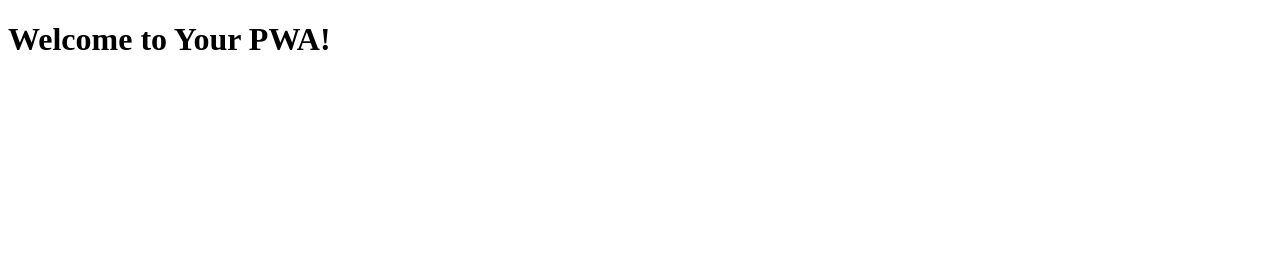
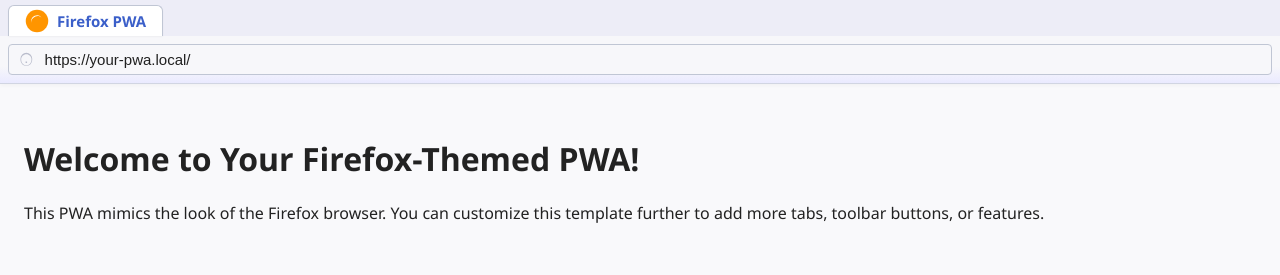
Before and after one commit to Draconianshard-python/my-pwa, a plain HTML site: page index.html in a window 1280 px wide. Drawn offline with Linux system fonts and the light colour scheme.

Commit message:
Update index.html

```diff
--- a/index.html
+++ b/index.html
@@ -4,10 +4,96 @@
     <meta charset="UTF-8">
     <meta name="viewport" content="width=device-width, initial-scale=1.0">
     <link rel="manifest" href="manifest.json">
-    <title>Your PWA</title>
+    <title>Firefox PWA</title>
+    <style>
+        body {
+            margin: 0;
+            font-family: "Segoe UI", "Arial", sans-serif;
+            background: #f9f9fb;
+            color: #222;
+        }
+        .browser-chrome {
+            background: linear-gradient(to bottom, #f7f7fa 80%, #eaeaff 100%);
+            box-shadow: 0 2px 4px rgba(0,0,0,0.03);
+            border-bottom: 1px solid #d1d5e2;
+        }
+        .tab-bar {
+            display: flex;
+            height: 36px;
+            align-items: end;
+            padding: 0 8px;
+            background: #ededf7;
+        }
+        .tab {
+            height: 30px;
+            background: #fff;
+            border-radius: 6px 6px 0 0;
+            margin-right: 4px;
+            padding: 0 16px;
+            display: flex;
+            align-items: center;
+            font-size: 15px;
+            border: 1px solid #c0c6d4;
+            border-bottom: none;
+            box-shadow: 0 1px 2px rgba(0,0,0,0.04);
+            cursor: pointer;
+        }
+        .tab.active {
+            background: #fff;
+            font-weight: bold;
+            color: #3b5fc9;
+        }
+        .address-bar {
+            display: flex;
+            align-items: center;
+            background: #f7f7fa;
+            border: 1px solid #c0c6d4;
+            border-radius: 4px;
+            margin: 8px;
+            padding: 5px 10px;
+        }
+        .address-bar input {
+            width: 100%;
+            border: none;
+            background: transparent;
+            font-size: 15px;
+            outline: none;
+            color: #212121;
+        }
+        .content {
+            padding: 32px 24px;
+        }
+        .firefox-logo {
+            width: 24px;
+            height: 24px;
+            margin-right: 8px;
+        }
+    </style>
 </head>
 <body>
-    <h1>Welcome to Your PWA!</h1>
+    <div class="browser-chrome">
+        <div class="tab-bar">
+            <div class="tab active">
+                <!-- Optionally put a favicon here -->
+                <svg class="firefox-logo" viewBox="0 0 32 32" fill="none">
+                  <circle cx="16" cy="16" r="15" fill="#ff9500"/>
+                  <path d="M8 19c0-8 10-13 14-7-1-3-5-5-9-3-5 2-5 7-5 10z" fill="#fff"/>
+                </svg>
+                Firefox PWA
+            </div>
+            <!-- Add more tabs if desired -->
+        </div>
+        <div class="address-bar">
+            <svg style="width:18px;height:18px;margin-right:6px;" fill="#babdcc" viewBox="0 0 24 24">
+                <path d="M10 2a8 8 0 018 8v2a8 8 0 01-16 0V10a8 8 0 018-8zm0 2C6.13 4 3 7.13 3 11v1a7 7 0 1014 0v-1c0-3.87-3.13-7-7-7zm-1 10v2h2v-2h-2z"/>
+            </svg>
+            <input type="text" value="https://your-pwa.local/" readonly>
+        </div>
+    </div>
+    <div class="content">
+        <h1>Welcome to Your Firefox-Themed PWA!</h1>
+        <p>This PWA mimics the look of the Firefox browser. You can customize this template further to add more tabs, toolbar buttons, or features.</p>
+    </div>
     <script src="app.js"></script>
 </body>
 </html>
```
